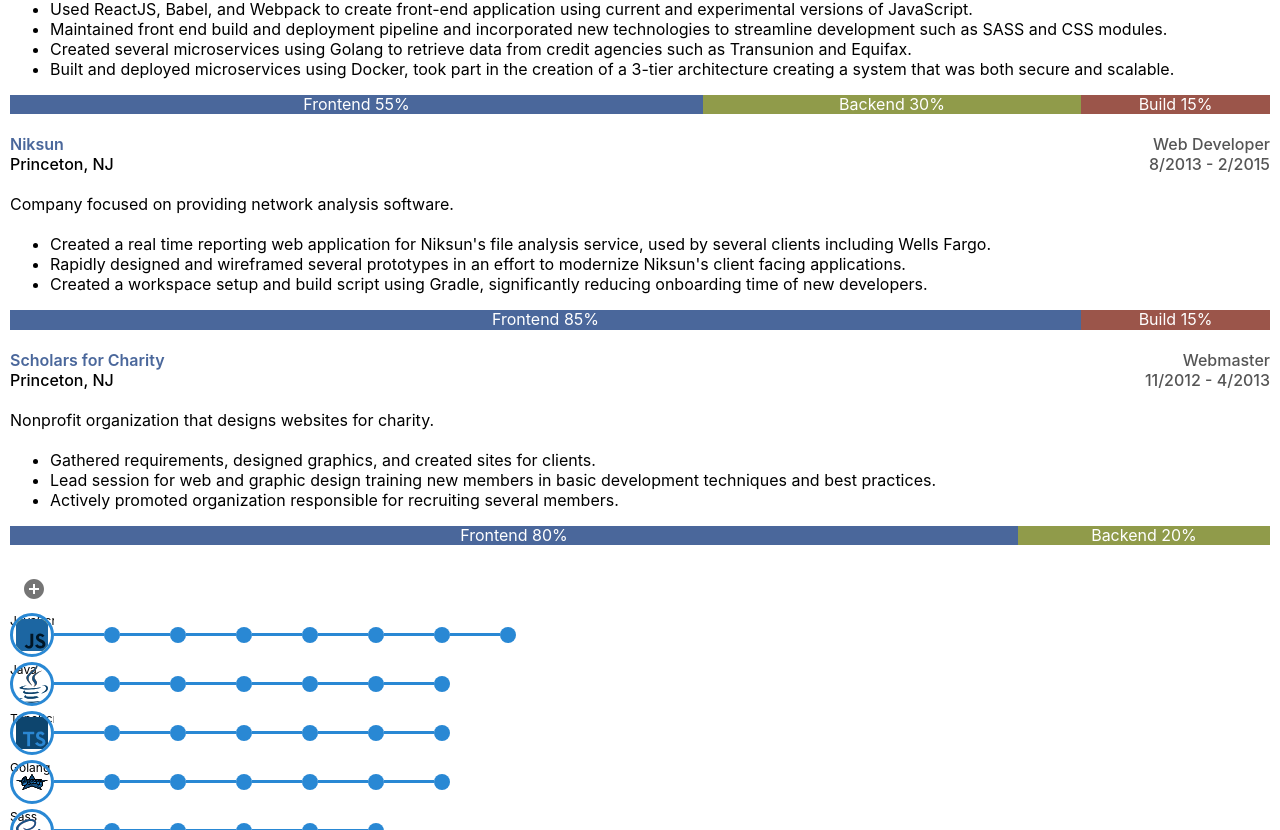
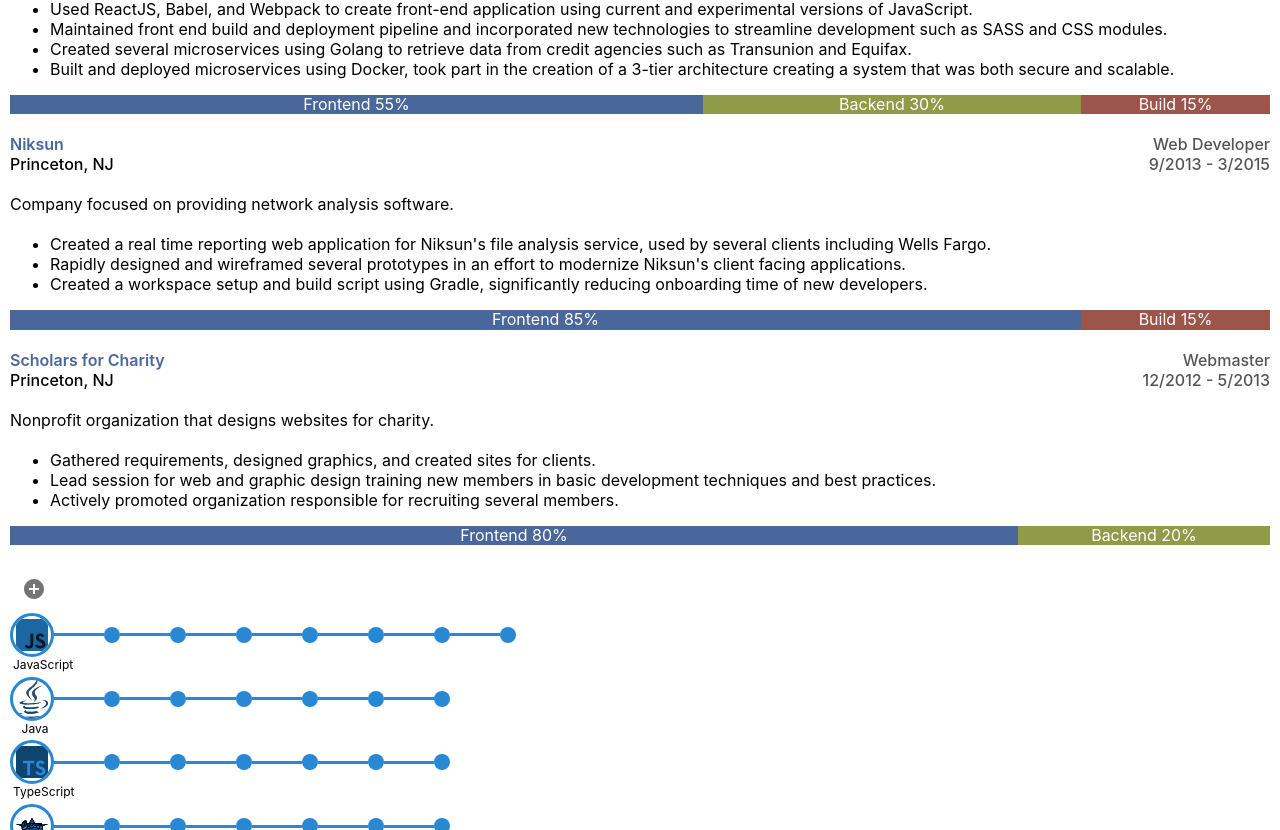
Before and after one commit to ksrb/ksrb.github.io-legacy, a React (Create React App) app: page / in a window 1280 px wide. Shown: the part 590-1420 px from the top of the page. Built offline with nearby package versions, Linux system fonts and the light colour scheme; what graphql.macro would draw is missing.

Commit message:
Minor correct on date rendering Update skills styling and naming, additional styling to titles

```diff
--- a/src/components/experiences/index.tsx
+++ b/src/components/experiences/index.tsx
@@ -18,7 +18,7 @@
 
 function renderDate(dateStr: string): string {
   const date = new Date(dateStr);
-  return `${date.getMonth()}/${date.getFullYear()}`;
+  return `${date.getMonth() + 1}/${date.getFullYear()}`;
 }
 
 type History = HistoryFieldsFragment & {
--- a/src/components/skills/index.tsx
+++ b/src/components/skills/index.tsx
@@ -29,7 +29,7 @@
 } from "src/styles";
 import useStyles from "./styles";
 
-const ColorMask: FC<{ color: string }> = ({ color }) => (
+const Filter: FC<{ color: string }> = ({ color }) => (
   <filter id={color.substring(1)}>
     <feColorMatrix
       in="SourceGraphic"
@@ -155,8 +155,11 @@
   return (
     <div className={classes.skill}>
       <div ref={meterRef} className={classes.meter}>
-        <div className={classes.meter_rootWrapper}>
-          <div className={classes.meter_root} style={{ borderColor: color }}>
+        <div className={classes.meter_root}>
+          <div
+            className={classes.meter_rootContent}
+            style={{ borderColor: color }}
+          >
             {logo && (
               <>
                 <img
@@ -177,10 +180,10 @@
               </>
             )}
           </div>
-          <div className={classes.skill_title}>{title}</div>
         </div>
         {nodes}
       </div>
+      <div className={classes.skill_title}>{title}</div>
     </div>
   );
 };
@@ -220,11 +223,12 @@
           </div>
         </Grid>
       </Grid>
-      <svg>
-        <ColorMask color={primaryColor} />
-        <ColorMask color={secondaryColor} />
-        <ColorMask color={trinaryColor} />
-        <ColorMask color={languagesColor} />
+
+      <svg className={classes.filters}>
+        <Filter color={primaryColor} />
+        <Filter color={secondaryColor} />
+        <Filter color={trinaryColor} />
+        <Filter color={languagesColor} />
       </svg>
     </>
   );
--- a/src/components/skills/styles.tsx
+++ b/src/components/skills/styles.tsx
@@ -10,11 +10,13 @@
 
 const stroke = "3px";
 
-const skill_titleFontSize = "12px";
-const skill_titleLineHeight = "1.4";
+const skill_titleFontSize = 12;
+const skill_titleLineHeight = 1.4;
+
+const skill_titleHeight = skill_titleFontSize * skill_titleLineHeight;
 
 const skill_titleExpanded = {
-  height: `calc(${skill_titleFontSize} * ${skill_titleLineHeight})`,
+  height: `${skill_titleHeight}px`,
 };
 
 const meter_rootPadding = "3px";
@@ -48,7 +50,10 @@
     },
   },
   skill: {
-    marginBottom: "5px",
+    position: "relative",
+    paddingBottom: skill_titleHeight,
+    marginBottom: "3px",
+    overflow: "hidden",
     "&:hover $skill_title": {
       ...skill_titleExpanded,
     },
@@ -57,11 +62,19 @@
     },
   },
   skill_title: {
-    height: 0,
+    position: "absolute",
+    top: `calc(100% - ${skill_titleHeight}px)`,
+    padding: "0 3px",
+
+    height: "0px",
+    minWidth: meter_rootSize,
+
     fontSize: skill_titleFontSize,
     lineHeight: skill_titleLineHeight,
+    textAlign: "center",
+
     overflow: "hidden",
-    transition: "200ms height ease",
+    transition: "400ms height ease",
   },
 
   meter: {
@@ -70,12 +83,12 @@
     height: meter_rootSize,
   },
 
-  meter_rootWrapper: {
+  meter_root: {
     ...meter_rootExpanded,
     position: "relative",
   },
 
-  meter_root: {
+  meter_rootContent: {
     ...meter_rootExpanded,
     display: "flex",
     justifyContent: "center",
@@ -129,4 +142,8 @@
   [languagesColor.substring(1)]: {
     filter: `url(${languagesColor})`,
   },
+  filters: {
+    height: 0,
+    width: 0,
+  },
 });
--- a/src/graphql/index.tsx
+++ b/src/graphql/index.tsx
@@ -53,7 +53,7 @@
   typeDefs: loader("./schema.graphql"),
 });
 
-client.writeQuery({
+cache.writeQuery({
   query: WriteQueryDocument,
   data: {
     experiences,
```
